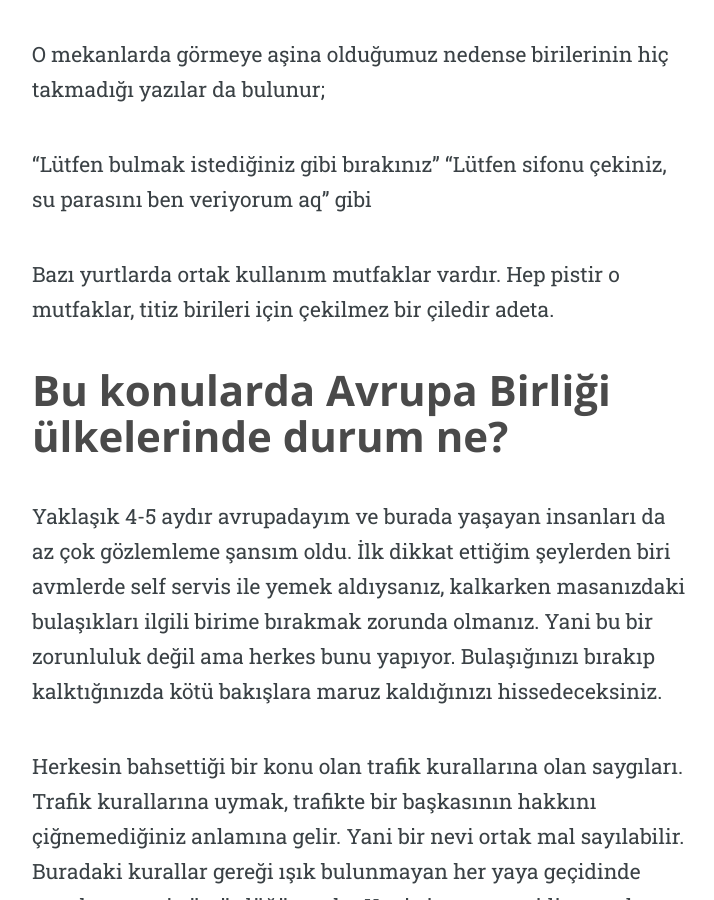
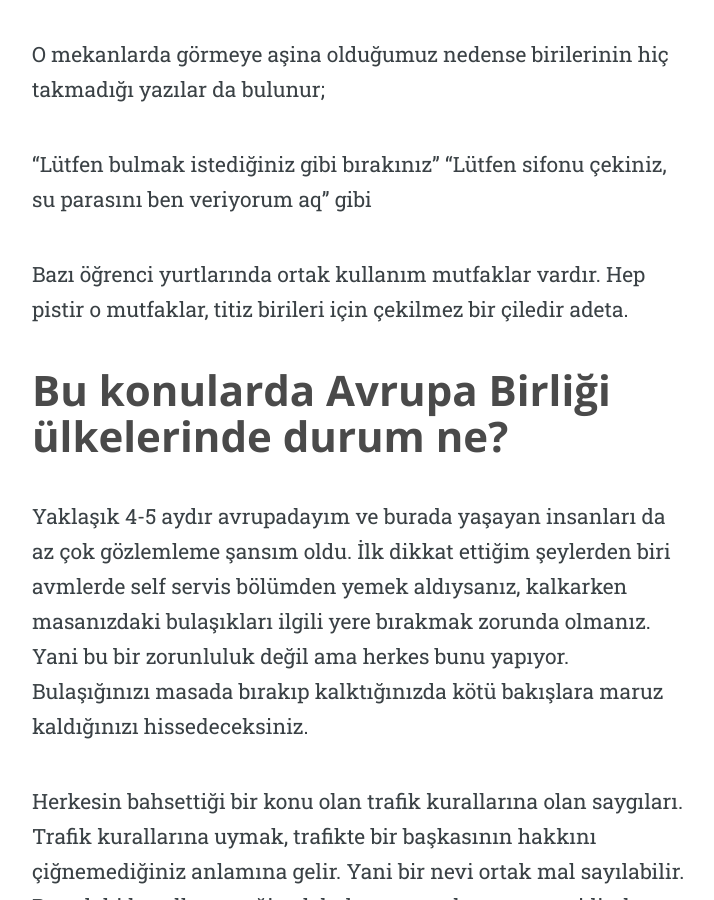
Before and after one commit to erkanceylan/blog, a Jekyll site: the page built from _posts/2018-02-04-Ortak-Mallarin-Trajedisi.md, in a window 1280 px wide and 900 px high, scrolled down 4505 px. Shown: the whole window, without its empty margins (278-992 px from the left). Built offline with Jekyll 4.4.1, drawn with Linux system fonts in a browser that asks for light colours; comment, search, counter and statistics services are not loaded.

Commit message:
Update 2018-02-04-Ortak-Mallarin-Trajedisi.md

```diff
--- a/_posts/2018-02-04-Ortak-Mallarin-Trajedisi.md
+++ b/_posts/2018-02-04-Ortak-Mallarin-Trajedisi.md
@@ -46,14 +46,13 @@ O mekanlarda görmeye aşina olduğumuz nedense birilerinin hiç takmadığı ya
 "Lütfen bulmak istediğiniz gibi bırakınız"
 "Lütfen sifonu çekiniz, su parasını ben veriyorum aq" gibi
 
-Bazı yurtlarda ortak kullanım mutfaklar vardır. Hep pistir o mutfaklar, titiz birileri için çekilmez bir çiledir adeta.
+Bazı öğrenci yurtlarında ortak kullanım mutfaklar vardır. Hep pistir o mutfaklar, titiz birileri için çekilmez bir çiledir adeta.
 
 # Bu konularda Avrupa Birliği ülkelerinde durum ne?
 
 Yaklaşık 4-5 aydır avrupadayım ve burada yaşayan insanları da az çok gözlemleme şansım oldu. İlk dikkat ettiğim şeylerden
-biri avmlerde self servis ile yemek aldıysanız, kalkarken masanızdaki bulaşıkları ilgili birime bırakmak zorunda olmanız.
-Yani bu bir zorunluluk değil ama herkes bunu yapıyor. Bulaşığınızı bırakıp kalktığınızda kötü bakışlara maruz kaldığınızı
-hissedeceksiniz.
+biri avmlerde self servis bölümden yemek aldıysanız, kalkarken masanızdaki bulaşıkları ilgili yere bırakmak zorunda olmanız.
+Yani bu bir zorunluluk değil ama herkes bunu yapıyor. Bulaşığınızı masada bırakıp kalktığınızda kötü bakışlara maruz kaldığınızı hissedeceksiniz.
 
 Herkesin bahsettiği bir konu olan trafik kurallarına olan saygıları. Trafik kurallarına uymak, trafikte bir başkasının hakkını çiğnemediğiniz anlamına gelir. Yani bir nevi ortak mal sayılabilir. Buradaki kurallar gereği ışık bulunmayan her yaya geçidinde yayaların geçiş üstünlüğü vardır. Yani siz yaya geçidine ayak bastığınız anda trafik durur. İsterse dakikalarca beklemek zorunda kalsınlar, insanlar buna çok alışmış durumda ve çok normal karşılıyorlar.
 
```
